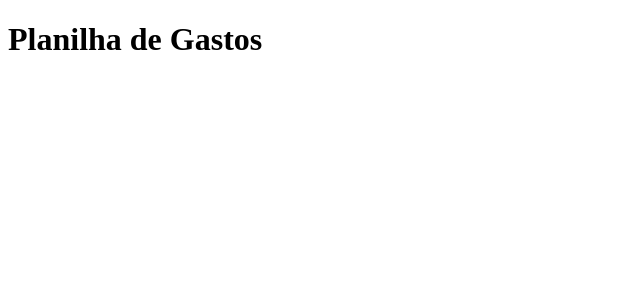
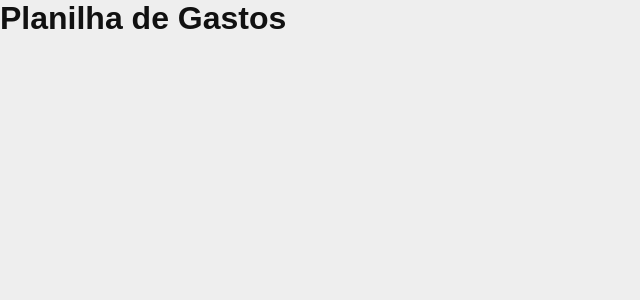
Before and after one commit to Marceometry/Planilha-de-Gastos, a React (Create React App) app: page / in a window 1280 px wide. Shown: the top 300 px of the page, without its empty margins (0-640 px from the left). Built offline with nearby package versions, Linux system fonts and the light colour scheme.

Commit message:
add theme-provider

```diff
--- a/src/index.js
+++ b/src/index.js
@@ -1,10 +1,13 @@
 import React from 'react'
 import ReactDOM from 'react-dom'
 import App from './App'
+import { Providers } from './providers'
 
 ReactDOM.render(
   <React.StrictMode>
-    <App />
+    <Providers>
+      <App />
+    </Providers>
   </React.StrictMode>,
   document.getElementById('root')
 )
```
